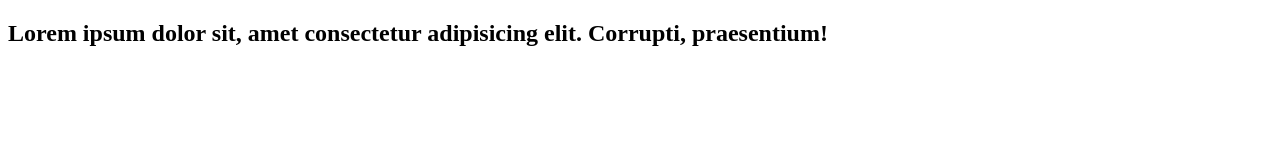
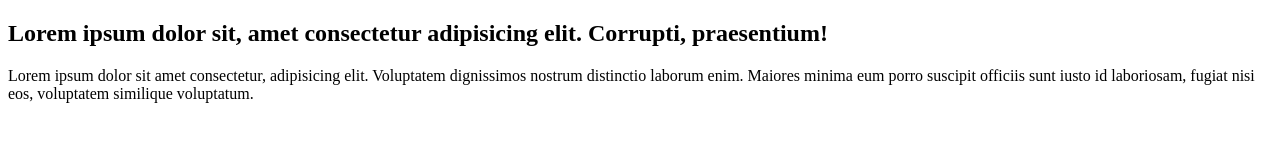
Before and after one commit to vapayevashahnoz-ops/fantastic-octo-waffle, a plain HTML site: page index.html in a window 1280 px wide. Drawn offline with Linux system fonts and the light colour scheme.

Commit message:
added p text

```diff
--- a/index.html
+++ b/index.html
@@ -7,5 +7,6 @@
 </head>
 <body>
     <h2>Lorem ipsum dolor sit, amet consectetur adipisicing elit. Corrupti, praesentium!</h2>
+    <p>Lorem ipsum dolor sit amet consectetur, adipisicing elit. Voluptatem dignissimos nostrum distinctio laborum enim. Maiores minima eum porro suscipit officiis sunt iusto id laboriosam, fugiat nisi eos, voluptatem similique voluptatum.</p>
 </body>
 </html>
```
